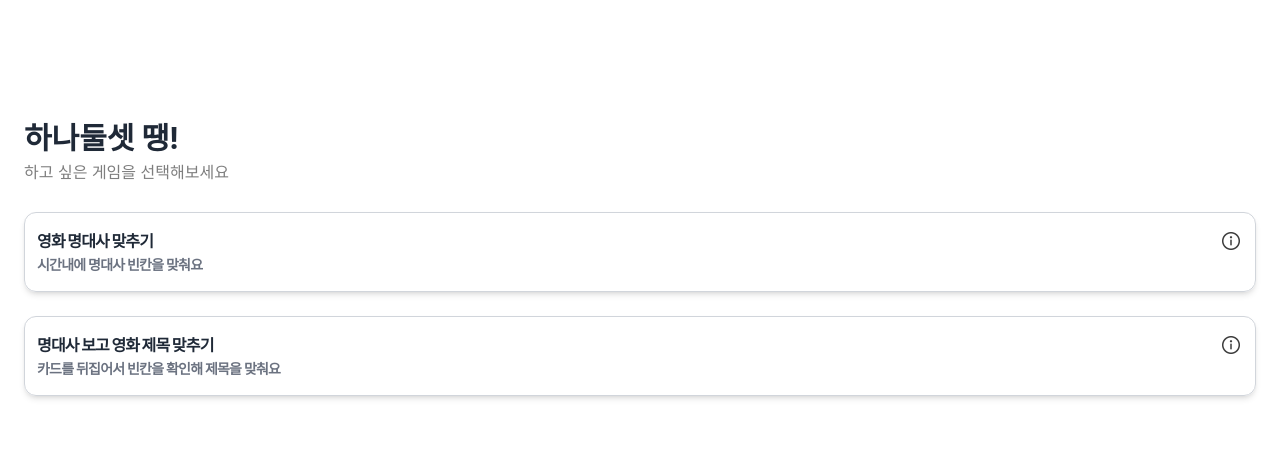
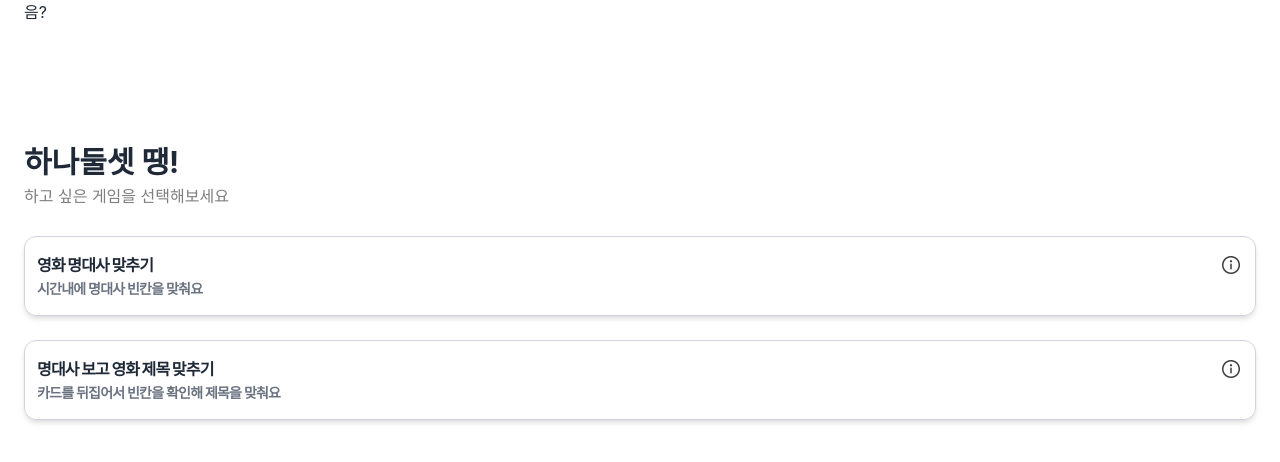
Before and after one commit to one-two-three-DDaeng/one-two-three-DDaeng-fe, a Next.js app: page /list in a window 1280 px wide. Shown: the top 462 px of the page. Built offline with nearby package versions, Linux system fonts and the light colour scheme.

Commit message:
feat: onclick -> link (ssr)로 변경

```diff
--- a/src/app/layout.tsx
+++ b/src/app/layout.tsx
@@ -1,21 +1,12 @@
-'use client';
-
 import './globals.css';
-import { useRouter } from 'next/navigation';
 
 export default function RootLayout({
     children,
 }: {
     children: React.ReactNode;
 }) {
-    const router = useRouter();
-
     return (
-        <html
-            lang="en"
-            onClick={() => router.push('/list')}
-            className="cursor-pointer"
-        >
+        <html lang="en" className="cursor-pointer">
             <body>{children}</body>
         </html>
     );
--- a/src/app/list/page.tsx
+++ b/src/app/list/page.tsx
@@ -1,6 +1,9 @@
+import Link from 'next/link';
+
 export default function List() {
     return (
         <div className="mx-6">
+            <Link href="/count">음?</Link>
             <div className="mt-[120px]">
                 <h1 className="text-3xl font-bold">하나둘셋 땡!</h1>
                 <h1 className="text-base text-[#7E7E7E] mt-1">
@@ -8,6 +11,7 @@ export default function List() {
                 </h1>
                 <div className="mt-7 tracking-tighter">
                     {/* 카드1 */}
+
                     <div className="btn btn-ghost w-full py-4 px-3 h-auto border border-gray-300 rounded-xl shadow-md mb-6 block text-left">
                         <div>
                             <div className="flex justify-between mb-0.5">
@@ -26,6 +30,7 @@ export default function List() {
                             </p>
                         </div>
                     </div>
+
                     {/* 카드2 */}
                     <div className="btn btn-ghost w-full py-4 px-3 h-auto border border-gray-300 rounded-xl shadow-md mb-6 block text-left">
                         <div>
--- a/src/app/page.tsx
+++ b/src/app/page.tsx
@@ -1,6 +1,9 @@
+import Link from 'next/link';
+
 export default function Home() {
     return (
         <main>
+            <Link href="/list">
                 <div className="text-center mt-[8.25rem]">
                     <div className="mx-auto w-fit">
                         <img
@@ -18,6 +21,7 @@ export default function Home() {
                         </p>
                     </div>
                 </div>
+            </Link>
         </main>
     );
 }
```
Also changed, not shown: package.json (+4 -4 lines), 1 other file (tests, documents, lock files or other folders). Lines whose indentation alone changed are shown as unchanged.
